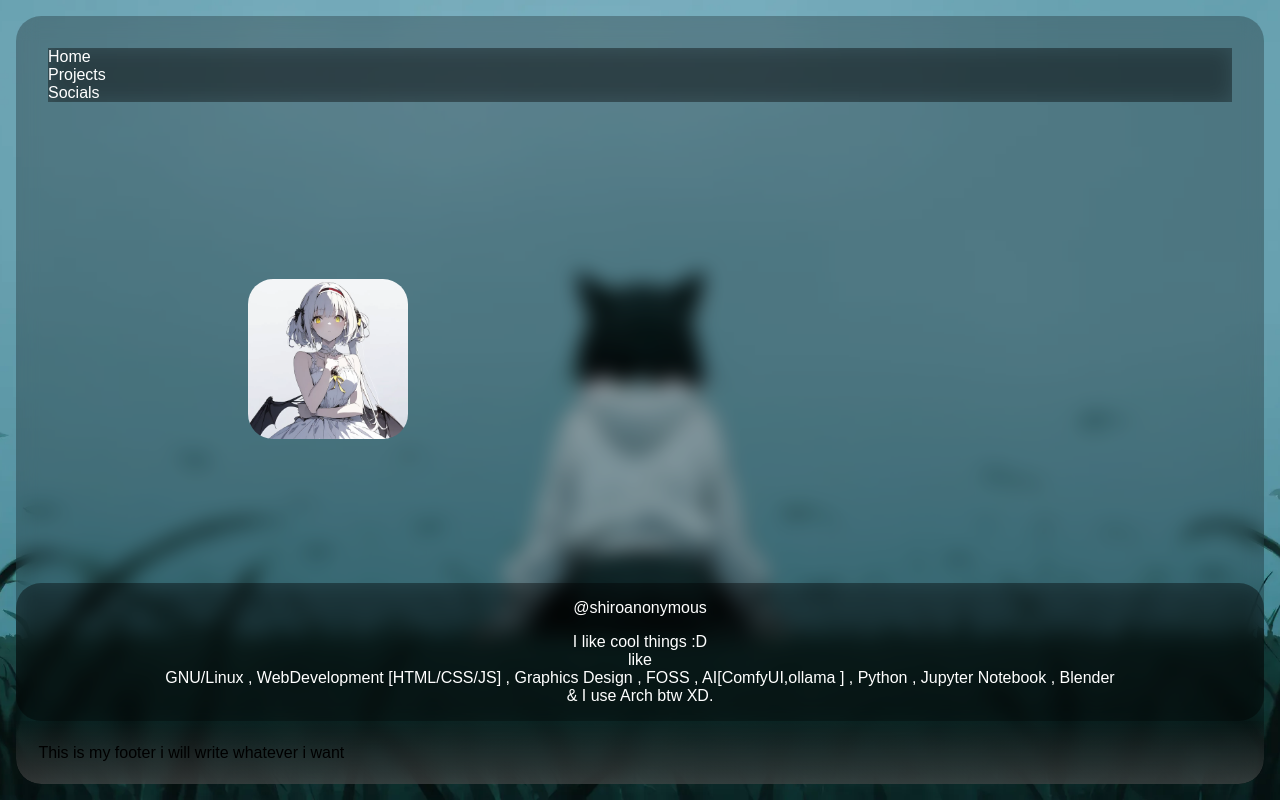
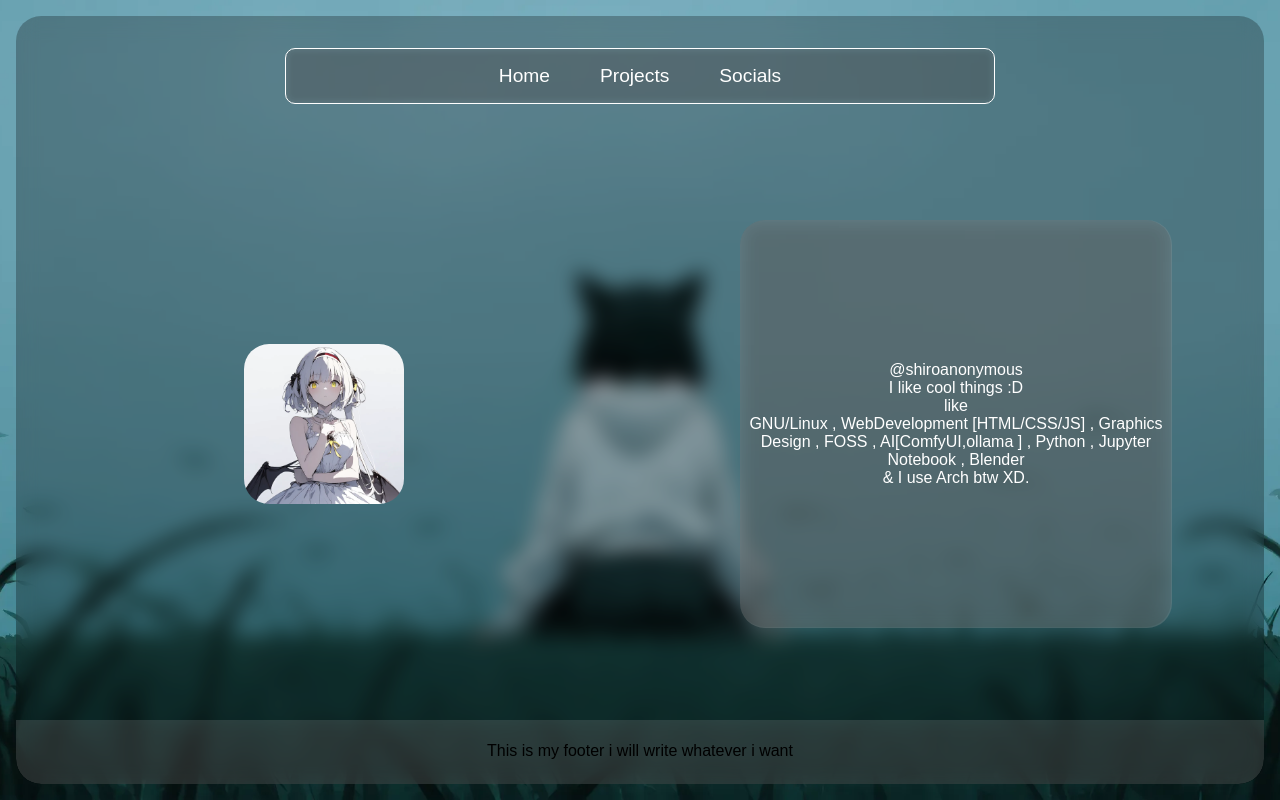
Before and after one commit to shiroanon/shiroanon.github.io, a plain HTML site: page index.html in a window 1280 px wide. Drawn offline with Linux system fonts and the light colour scheme; a web font is replaced by a local one.

Commit message:
something something

```diff
--- a/css/style.css
+++ b/css/style.css
@@ -8,42 +8,84 @@ body {
   background-position: center;
   background-attachment: fixed;
   min-height: 100vh;
-  display :grid
+  display: grid;
 }
-
 
 main {
   display: grid;
-  grid-template-rows: max-content auto max-content max-content;
+  grid-template-rows: 7rem auto 4rem;
+
   border-radius: 25px;
-
 
   background-color: rgba(0, 0, 0, 0.265);
   backdrop-filter: blur(10px);
   overflow-x: hidden;
-
 }
 
 .hamburger {
+  background: rgba(255, 255, 255, 0.2);
+  border: 2px solid rgba(255, 255, 255, 0.5);
+  border-radius: 6px;
+  padding: 8px;
+  cursor: pointer;
+  backdrop-filter: blur(5px);
+  transition: all 0.3s ease;
+}
 
-  width: 2rem;
-  height: 2rem;
+.hamburger .bar {
+  display: block;
+  width: 22px;
+  height: 2px;
+  margin: 5px 0;
+  background-color: white;
+  transition: all 0.3s ease;
 }
 
 nav {
+  display: flex;
+  justify-content: flex-end;
   gap: 1rem;
- margin: 2em;
+  margin: 2em;
 
-  background-color: rgba(0, 0, 0, 0.315);
-  backdrop-filter: blur(10px);
+  position: relative;
+}
+ul {
+  display: none;
+  background-color: rgba(165, 164, 164, 0.172);
+  backdrop-filter: blur(5px);
   color: #fff;
+  border: 1px solid white;
+  width: 100%;
+  cursor: pointer;
+  text-align: center;
+  padding: 2em;
+  padding-top: 2em;
+  padding-bottom: 21em;
+  border-radius: 10px;
+  z-index: 10;
+  top: 3em;
 }
-nav.active {
+ul.active {
   display: flex;
+  flex-direction: column;
+  gap: 1em;
+  position: absolute;
 }
 
+nav ul {
+  flex-direction: column;
+  gap: 10px;
+}
+
+nav ul li {
+  margin: 0;
+}
+nav ul li a {
+  padding: 16px 20px;
+  font-size: 1.2rem;
+}
 .img-container {
-  width:10em;
+  width: 10em;
   aspect-ratio: 1 / 1;
   overflow: hidden;
   border-radius: 25px;
@@ -61,10 +103,7 @@ nav.active {
 
 section {
   display: grid;
-
   justify-content: center;
-  gap: 1rem;
-  padding: 1rem;
   background-color: rgba(156, 156, 156, 0.432);
   backdrop-filter: blur(10px);
   color: #fff;
@@ -73,30 +112,33 @@ section {
 
 .right-box {
   background-color: rgba(0, 0, 0, 0);
-
   color: #fff;
   text-align: center;
 }
 
-.introduction{
+.introduction {
   display: flex;
   flex-direction: column;
   align-items: center;
   justify-content: center;
-  gap: 1rem;
-  padding: 1rem;
-  background-color: rgba(0, 0, 0, 0.315);
+
+  background-color: rgba(149, 149, 149, 0.315);
   backdrop-filter: blur(10px);
   color: #fff;
   text-align: center;
-  border-radius: 25px;
+  border-radius: 25px 25px 0 px;
 }
 .footer {
   backdrop-filter: blur(10px);
-  width: 120%;
+  width: 100%;
   padding: 1.4em;
+  text-align: center;
 
-  background-image: linear-gradient(to bottom, rgba(0, 0, 0, 0), rgba(110, 110, 110, 0.424));
+  background-image: linear-gradient(
+    to bottom,
+    rgba(255, 255, 255, 0.165),
+    rgba(110, 110, 110, 0.424)
+  );
 }
 
 .box {
@@ -105,20 +147,71 @@ section {
   align-items: center;
   width: 100%;
 }
+.container {
+  display: grid;
+  grid-template-columns: 1fr;
+  gap: 1em;
+}
 
-/* For desktop view */
 @media (min-width: 768px) {
-  section {
+  nav {
+    display: flex;
+    flex-direction: row;
+    justify-content: center;
+  }
+  ul {
+    display: flex;
+    gap: 1em;
+    position: absolute;
+    background-color: rgba(165, 164, 164, 0.172);
+    backdrop-filter: blur(5px);
+    color: #fff;
+    border: 1px solid white;
+    cursor: pointer;
+    text-align: center;
+    padding: 1em;
+    padding-top: 1em;
+    justify-content: center;
+
+    padding-bottom: 1em;
+
+    width: 60%;
+
+    border-radius: 10px;
+    z-index: 10;
+    top: 0em;
+  }
+  nav ul {
     flex-direction: row;
   }
+  nav ul li {
+    margin: 0;
+  }
 
-  .box {
-    width: 50%;
-  }
-  section {
-    flex-direction: row;
-  }
   .hamburger {
     display: none;
   }
+  .container {
+    display: grid;
+    grid-template-columns: 1fr 1fr;
+  }
+
+  .left-box {
+    order: -1;
+  }
+  .introduction {
+    border-radius: 25px;
+    margin: 15%;
+  }
+  .footer {
+    color: rgb(0, 0, 0);
+    background-color: rgba(255, 255, 255, 0.133);
+    border-radius: 0px 0px 25px 25px;
+
+    background-image: linear-gradient(
+      to bottom,
+      rgba(255, 255, 255, 0),
+      rgba(110, 110, 110, 0)
+    );
+  }
 }
--- a/index.html
+++ b/index.html
@@ -15,16 +15,22 @@
   </head>
   <body>
     <main>
-      <div class="new">
+
         <nav>
           <ul>
             <li><a href="#">Home</a></li>
             <li><a href="#">Projects</a></li>
             <li><a href="socials.html">Socials</a></li>
           </ul>
-          <button class="hamburger"></button>
+          <button class="hamburger">
+            <div class="bar"></div>
+            <div class="bar"></div>
+            <div class="bar"></div>
+          </button>
+
         </nav>
-      </div>
+
+     <div class="container">
       <div class="box left-box">
         <div class="img-container">
           <img src="/images/ComfyUI_00035_.webp" alt="" srcset="" />
@@ -43,6 +49,7 @@
         </div>
 
       </section>
+    </div>
       <div class="footer">This is my footer i will write whatever i want</div>
     </main>
     <script src="/js/index.js"></script>
--- a/js/index.js
+++ b/js/index.js
@@ -24,7 +24,7 @@ document.querySelectorAll('nav a').forEach(link => {
 // Add this JavaScript to handle toggle functionality
 document.addEventListener('DOMContentLoaded', () => {
 const hamburger = document.querySelector('.hamburger');
-const nav = document.querySelector('nav');
+const nav = document.querySelector('ul');
 
 // Toggle menu
 hamburger.addEventListener('click', () => {
```
Also changed, not shown: socials.html (deleted, +0 -11 lines).
